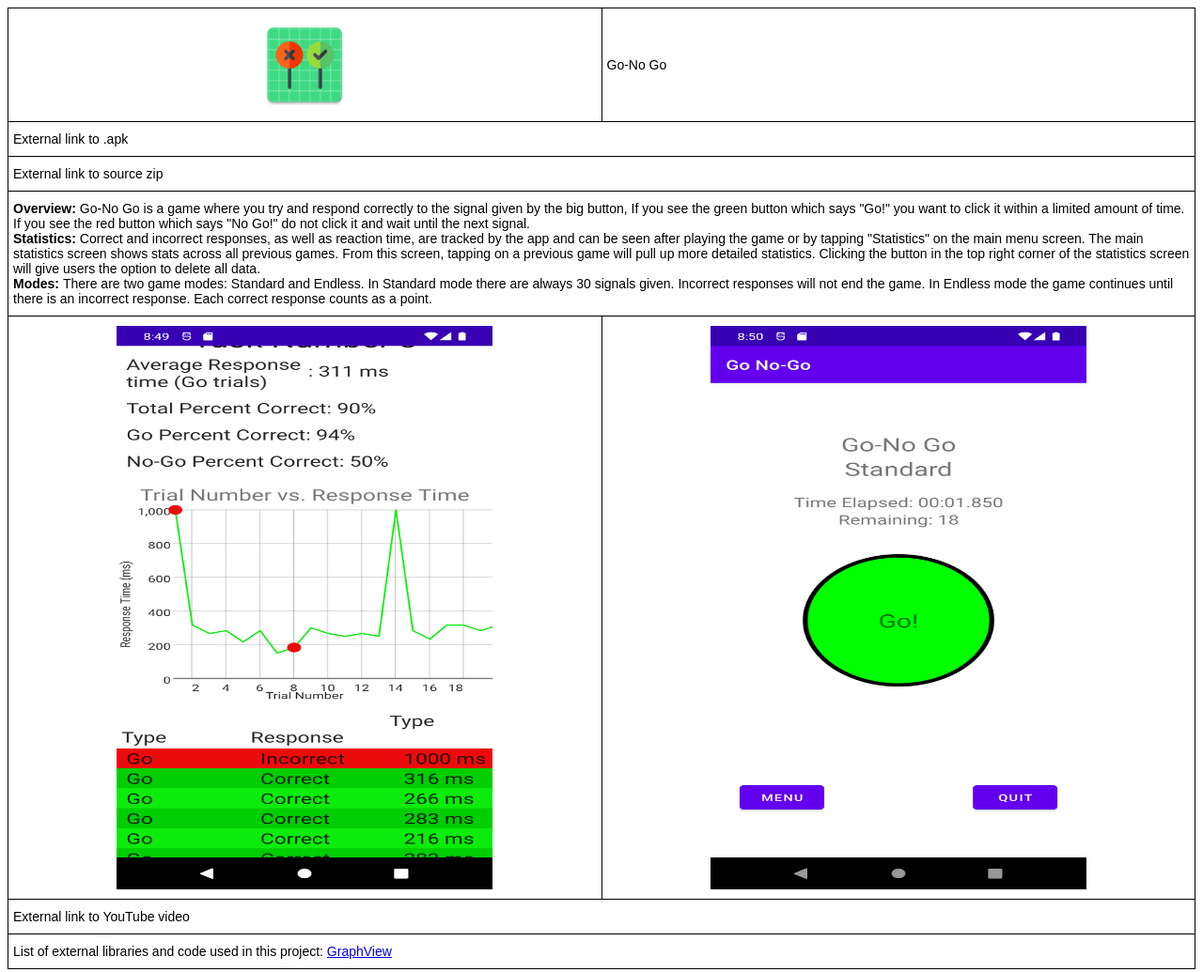
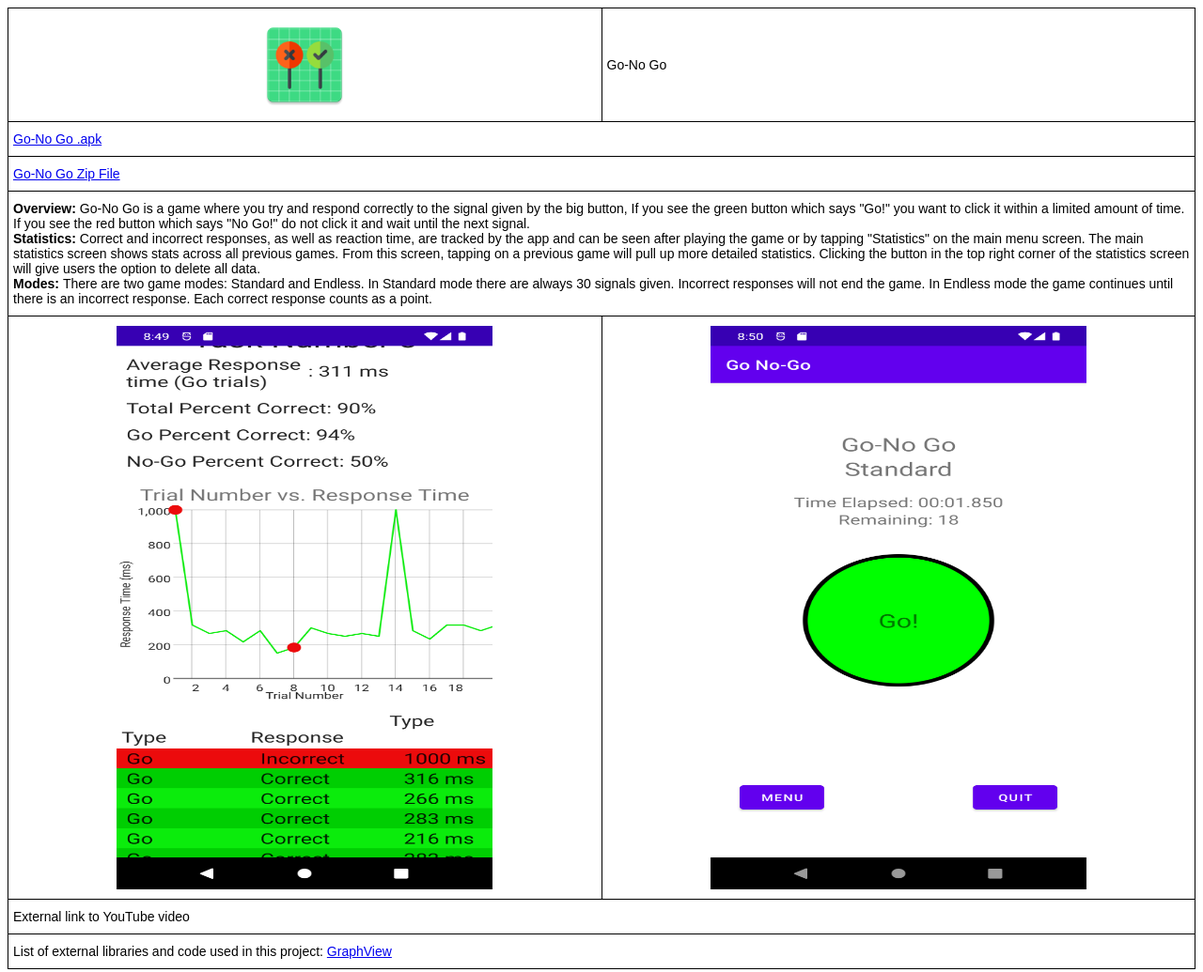
Before and after one commit to thomas-szymkiewicz/CMSC436-Go-No-Go, a plain HTML site: page template.html in a window 1280 px wide. Shown: the top 1035 px of the page at 94% size. Drawn offline with Linux system fonts and the light colour scheme.

Commit message:
Add files via upload

```diff
--- a/template.html
+++ b/template.html
@@ -12,10 +12,10 @@
     <td class="tg-031e">Go-No Go</td>
   </tr>
   <tr>
-    <td class="tg-031e" colspan="2">External link to .apk</td>
+    <td class="tg-031e" colspan="2"> <a href=https://github.com/thomas-szymkiewicz/CMSC436-Go-No-Go/raw/main/app-debug.apk>Go-No Go .apk</td>
   </tr>
   <tr>
-    <td class="tg-031e" colspan="2">External link to source zip</td>
+    <td class="tg-031e" colspan="2"> <a href=https://github.com/thomas-szymkiewicz/CMSC436-Go-No-Go/raw/main/GoNogo.zip>Go-No Go Zip File</td>
   </tr>
   <tr>
   <td class="tg-031e" colspan="2">
```
